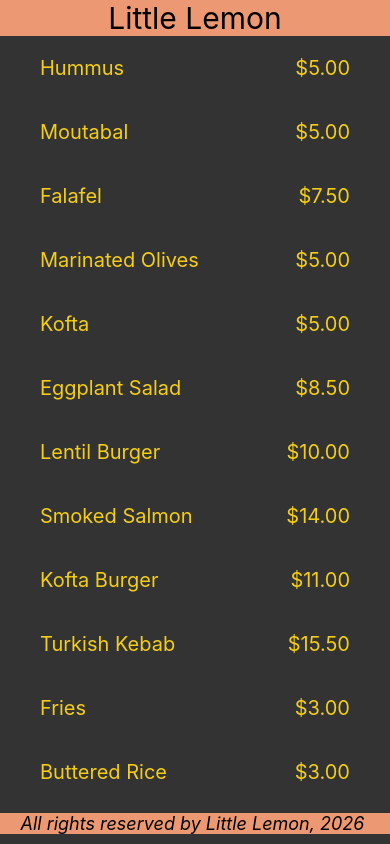
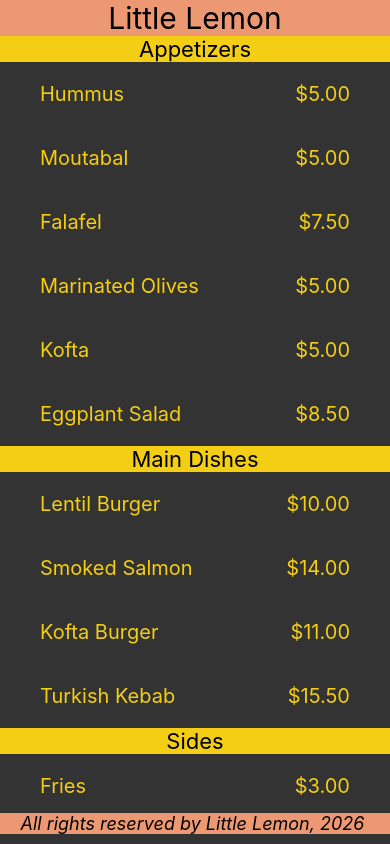
Before and after one commit to jeremejazz/little-lemon-app, a React Native app: screen / in a window 390 px wide. Built offline with nearby package versions, Linux system fonts and the light colour scheme.

Commit message:
apply subheaders

```diff
--- a/components/MenuItems.tsx
+++ b/components/MenuItems.tsx
@@ -1,29 +1,49 @@
 import React from "react";
 
-import { View, Text, ScrollView, FlatList, StyleSheet, ListRenderItem } from "react-native";
+import { View, Text, SectionList, StyleSheet } from "react-native";
 
 const menuItemsToDisplay = [
-  { name: "Hummus", price: "$5.00", id: "1A" },
-  { name: "Moutabal", price: "$5.00", id: "2B" },
-  { name: "Falafel", price: "$7.50", id: "3C" },
-  { name: "Marinated Olives", price: "$5.00", id: "4D" },
-  { name: "Kofta", price: "$5.00", id: "5E" },
-  { name: "Eggplant Salad", price: "$8.50", id: "6F" },
-  { name: "Lentil Burger", price: "$10.00", id: "7G" },
-  { name: "Smoked Salmon", price: "$14.00", id: "8H" },
-  { name: "Kofta Burger", price: "$11.00", id: "9I" },
-  { name: "Turkish Kebab", price: "$15.50", id: "10J" },
-  { name: "Fries", price: "$3.00", id: "11K" },
-  { name: "Buttered Rice", price: "$3.00", id: "12L" },
-  { name: "Bread Sticks", price: "$3.00", id: "13M" },
-  { name: "Pita Pocket", price: "$3.00", id: "14N" },
-  { name: "Lentil Soup", price: "$3.75", id: "15O" },
-  { name: "Greek Salad", price: "$6.00", id: "16Q" },
-  { name: "Rice Pilaf", price: "$4.00", id: "17R" },
-  { name: "Baklava", price: "$3.00", id: "18S" },
-  { name: "Tartufo", price: "$3.00", id: "19T" },
-  { name: "Tiramisu", price: "$5.00", id: "20U" },
-  { name: "Panna Cotta", price: "$5.00", id: "21V" },
+  {
+    title: 'Appetizers',
+    data: [
+      { name: 'Hummus', price: '$5.00' },
+      { name: 'Moutabal', price: '$5.00' },
+      { name: 'Falafel', price: '$7.50' },
+      { name: 'Marinated Olives', price: '$5.00' },
+      { name: 'Kofta', price: '$5.00' },
+      { name: 'Eggplant Salad', price: '$8.50' },
+    ],
+  },
+  {
+    title: 'Main Dishes',
+    data: [
+      { name: 'Lentil Burger', price: '$10.00' },
+      { name: 'Smoked Salmon', price: '$14.00' },
+      { name: 'Kofta Burger', price: '$11.00' },
+      { name: 'Turkish Kebab', price: '$15.50' },
+    ],
+  },
+  {
+    title: 'Sides',
+    data: [
+      { name: 'Fries', price: '$3.00', id: '11K' },
+      { name: 'Buttered Rice', price: '$3.00' },
+      { name: 'Bread Sticks', price: '$3.00' },
+      { name: 'Pita Pocket', price: '$3.00' },
+      { name: 'Lentil Soup', price: '$3.75' },
+      { name: 'Greek Salad', price: '$6.00' },
+      { name: 'Rice Pilaf', price: '$4.00' },
+    ],
+  },
+  {
+    title: 'Desserts',
+    data: [
+      { name: 'Baklava', price: '$3.00' },
+      { name: 'Tartufo', price: '$3.00' },
+      { name: 'Tiramisu', price: '$5.00' },
+      { name: 'Panna Cotta', price: '$5.00' },
+    ],
+  },
 ];
 
 const Item = ({name, price}: { name: string; price: string; id?: string }) => {
@@ -35,14 +55,26 @@ const Item = ({name, price}: { name: string; price: string; id?: string }) => {
   );
 };
 
+const SectionHeader = ({ title }: { title: string }) => {
+  return (
+    <View style={styles.sectionHeader}>
+      <Text style={styles.sectionHeaderText}>{title}</Text>
+    </View>
+  )
+}
+
 const MenuItems = () => {
   const renderItem = ({ item }: {item: {name:string, price: string}}) => <Item name={item.name} price={item.price} />;
+  const renderSectionHeader = ({ section: {title}}: { section: { title: string}}) => <SectionHeader title={title} />;
+
   return (
     <View style={{ flex: 1 }}>
-      <FlatList
-        data={menuItemsToDisplay}
+      <SectionList
+        sections={menuItemsToDisplay}
+        keyExtractor={(item, index) => (item.name ?? '') + index}
         renderItem={renderItem}
-        keyExtractor={(item) => item.id}
+        renderSectionHeader={renderSectionHeader}
+
       />
     </View>
   );
@@ -61,7 +93,16 @@ const styles = StyleSheet.create({
   itemText:{
       color: "#F4CE14",
       fontSize: 20
+  },
+  sectionHeader:{
+    backgroundColor: "#F4CE14",
+  },
+  sectionHeaderText:{
+    color: "#000000",
+    textAlign: 'center',
+    fontSize: 22
   }
+
 });
 
 export default MenuItems;
```
